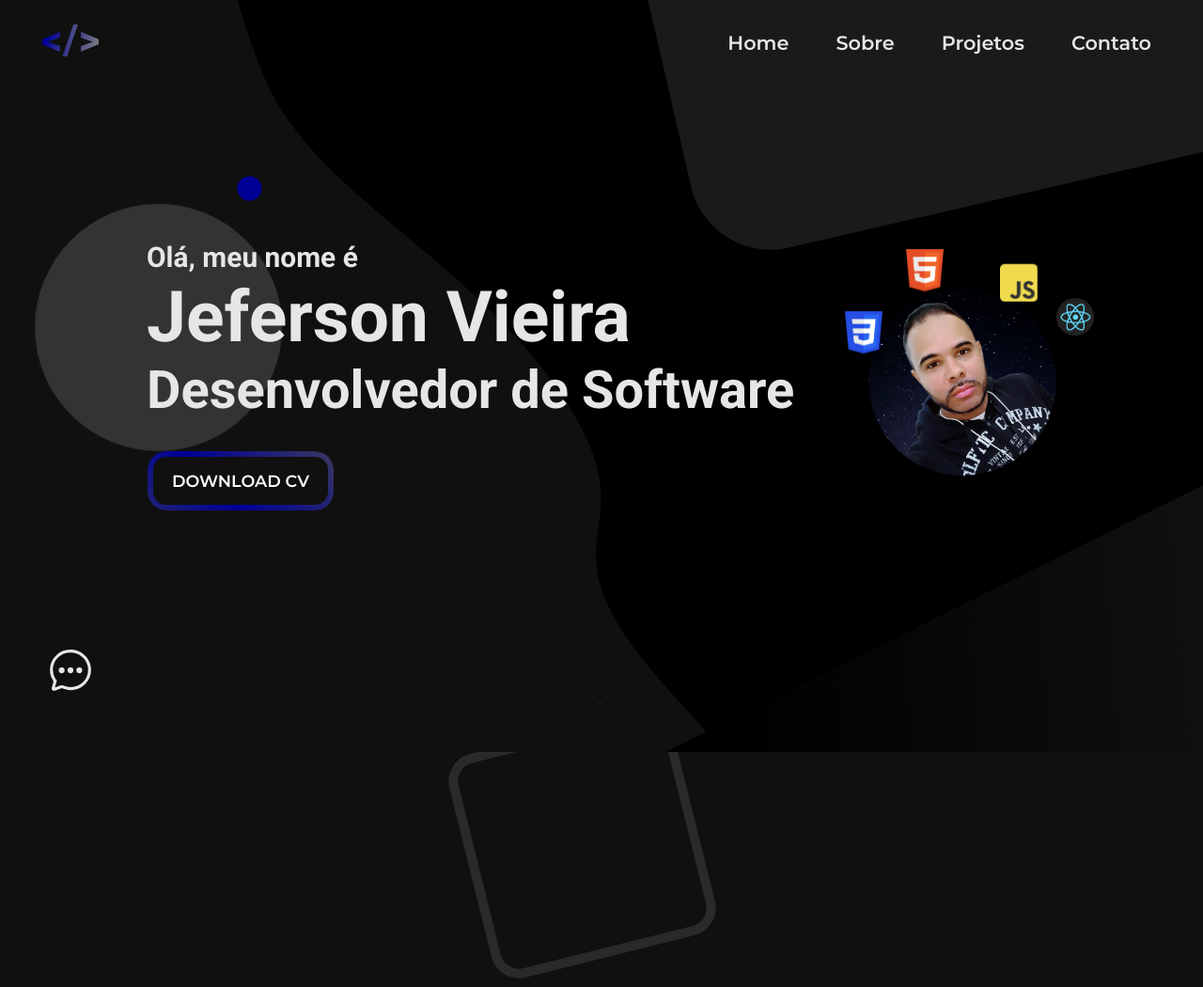
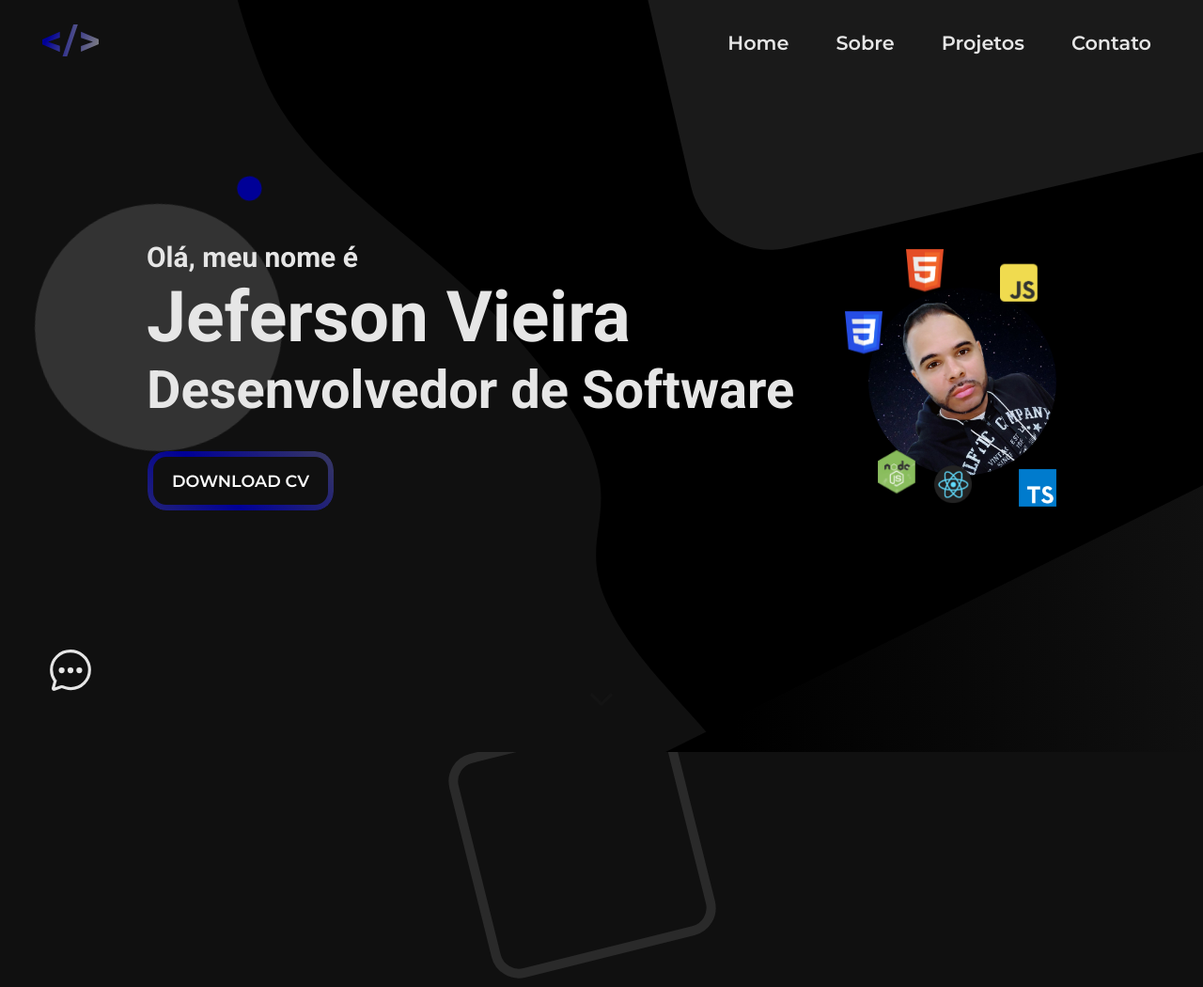
Before and after one commit to JefersonVM/meu-portfolio, a plain HTML site: page index.html in a window 1280 px wide. Shown: the top 1050 px of the page at 94% size. Drawn offline with nearby package versions, Linux system fonts and the light colour scheme.

Commit message:
Fazendo ajustes no portfólio

```diff
--- a/index.html
+++ b/index.html
@@ -129,22 +129,19 @@
                 style="border-radius: 50%"
               />
 
-              <img src="src/imgs/icon-js.png" alt="js icone" />
+              <img src="src/imgs/icon-js.png" alt="icone js" />
 
               <img src="src/imgs/icon-css.png" alt="icone css" />
 
               <img src="src/imgs/icon-html.png" alt="icone js" />
 
-              <img
-                src="src/imgs/nodejs.png"
-                alt="node js"
-                style="
-                  margin-top: 80px;
-                  border-radius: 15%;
-                  height: 40px;
-                  object-fit: cover;
-                "
-              />
+              <img src="src/imgs/nodejs.jpg" alt="icone nodejs" />
+
+              <img src="src/imgs/react.png" alt="icone react" />
+
+              <img src="src/imgs/typescript.png" alt="icone typescript" />
+
+
             </div>
           </div>
         </div>
@@ -1020,7 +1017,7 @@
     </main>
 
     <footer>
-      <p>&copy; 2023</p>
+      <p>&copy; 2024</p>
     </footer>
 
     <script src="https://unpkg.com/aos@next/dist/aos.js"></script>
--- a/src/styles/animations.css
+++ b/src/styles/animations.css
@@ -1,84 +1,76 @@
-
 /* seta janela */
-.decals-transform svg:nth-child(5){
+.decals-transform svg:nth-child(5) {
   animation: down 1.3s ease infinite;
 }
-.decals-sobre-wrapper svg:last-child{
+.decals-sobre-wrapper svg:last-child {
   animation: down 1.3s ease infinite;
 }
-.decals-formacao-wrapper svg:nth-child(3){
+.decals-formacao-wrapper svg:nth-child(3) {
   animation: down 1.3s ease infinite;
 }
-.decals-projects-wrapper svg:last-child{
+.decals-projects-wrapper svg:last-child {
   animation: down 1.3s ease infinite;
 }
 @keyframes down {
-    0%{
+  0% {
     opacity: 0;
   }
-    50%{
+  50% {
     transform: translateY(10px);
     opacity: 1;
   }
-    100%{
+  100% {
     opacity: 0;
   }
 }
 
-
-
-
-
 /* circulo girando */
-.decals-transform svg:nth-child(4){
+.decals-transform svg:nth-child(4) {
   animation: spin 10s ease-in-out infinite;
 }
 
 @keyframes spin {
-    0%{
+  0% {
     transform: rotate(0deg);
   }
-    100%{
+  100% {
     transform: rotate(360deg);
   }
 }
 
-
 /* social header icons  */
-.header-social svg:hover{
+.header-social svg:hover {
   transition: 0.2s ease;
   transform: scale(1.05);
 }
-.header-social:hover{
+.header-social:hover {
   transition: 0.3s ease;
   width: 290px;
 }
-.header-social{
+.header-social {
   transition: 0.3s ease;
 }
 
-.header-social:active{
+.header-social:active {
   transition: 0.3s ease;
   width: 270px;
 }
-.header-social:hover a:first-child{
+.header-social:hover a:first-child {
   transition: 0.5s ease;
   transform: rotate(360deg);
 }
-.header-social:not(:hover) a:first-child{
+.header-social:not(:hover) a:first-child {
   transition: 0.5s ease;
   transform: rotate(-360deg);
 }
 
-
 /* efeito cursor no h1  */
-main h1{
+main h1 {
   position: relative;
   width: fit-content;
 }
-main h1::after{
-
-    content: '';
+main h1::after {
+  content: "";
   width: 10px;
   height: 32px;
 
@@ -92,76 +84,83 @@ main h1::after{
 }
 
 @keyframes cursor-blink {
-    0%{
+  0% {
     opacity: 1;
   }
-    50%{
+  50% {
     opacity: 0;
   }
-    100%{
+  100% {
     opacity: 1;
   }
 }
 
-
-
 /* icones foto sobre  */
-.photo-wrapper img:not(:first-child){
-
+.photo-wrapper img:not(:first-child) {
   animation: float-icon ease-in-out 4s infinite;
 }
-.photo-wrapper img:nth-child(2){
+.photo-wrapper img:nth-child(2) {
   animation-delay: -3s;
 }
-.photo-wrapper img:nth-child(3){
+.photo-wrapper img:nth-child(3) {
   animation-delay: -1s;
 }
-.photo-wrapper img:nth-child(4){
+.photo-wrapper img:nth-child(4) {
+  animation-delay: -2s;
+}
+.photo-wrapper img:nth-child(5) {
+  animation-delay: -3s;
+}
+.photo-wrapper img:nth-child(6) {
+  animation-delay: -1s;
+}
+.photo-wrapper img:nth-child(7) {
   animation-delay: -2s;
 }
 
-.photo-down img:not(:first-child){
-
+.photo-down img:not(:first-child) {
   animation: float-icon ease-in-out 4s infinite;
 }
-.photo-down img:nth-child(2){
+.photo-down img:nth-child(2) {
   animation-delay: -3s;
 }
-.photo-down img:nth-child(3){
+.photo-down img:nth-child(3) {
   animation-delay: -1s;
 }
-.photo-down img:nth-child(4){
+.photo-down img:nth-child(4) {
+  animation-delay: -2s;
+}
+.photo-wrapper img:nth-child(5) {
+  animation-delay: -3s;
+}
+.photo-wrapper img:nth-child(6) {
+  animation-delay: -1s;
+}
+.photo-wrapper img:nth-child(7) {
   animation-delay: -2s;
 }
 
-
-
 @keyframes float-icon {
-    50%{
+  50% {
     transform: translateY(-20px);
   }
 }
 
-
-
-
 /* sobre social  */
-.text-sobre > div > a:hover{
+.text-sobre > div > a:hover {
   transition: 0.2s ease;
   transform: scale(1.05);
 }
 
-
-
 /* botão principal  */
-#header-button:hover{
+#header-button:hover {
   /* transform: scale(1.05); */
   animation: hover-btn forwards ease-in-out;
 }
-#header-button::before{
+#header-button::before {
   animation: hover-btn-gradient 10s infinite ease-in-out;
 }
-#header-button:active{
+#header-button:active {
   /* transform: scale(1.05); */
   animation: click-btn forwards ease-in-out;
 }
@@ -179,11 +178,10 @@ main h1::after{
 }
 
 @keyframes hover-btn {
-    0%{
-        transform: scale(1)
+  0% {
+    transform: scale(1);
   }
-    100%{
-        transform: scale(1.03)
+  100% {
+    transform: scale(1.03);
   }
-
 }
--- a/src/styles/main.css
+++ b/src/styles/main.css
@@ -94,6 +94,21 @@ main section:nth-child(1) {
 .photo-wrapper img:nth-child(4) {
   top: -40px;
   left: 40px;
+}
+
+.photo-wrapper img:nth-child(5) {
+  bottom: -30px;
+  left: 10px;
+}
+
+.photo-wrapper img:nth-child(6) {
+  bottom: -30px;
+  left: 70px;
+}
+
+.photo-wrapper img:nth-child(7) {
+  bottom: -30px;
+  right: 0;
 }
 
 .decals-sobre {
```
Also changed, not shown: src/imgs/avatar.jpg (deleted), src/imgs/react.png (renamed from src/imgs/nodejs.png). Lines whose indentation alone changed are shown as unchanged.
